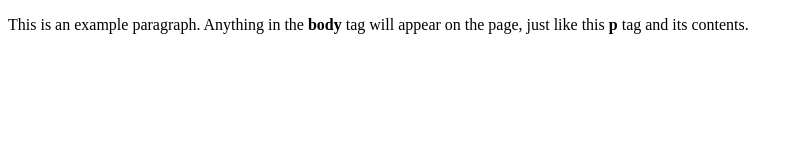
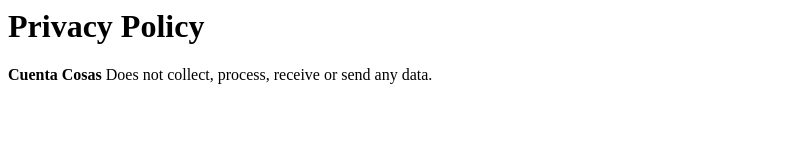
Before and after one commit to bioRex21/privacy, a plain HTML site: page cuentacosas/index.html in a window 1280 px wide. Shown: the whole page, without its empty margins (0-800 px from the left). Drawn offline with Linux system fonts and the light colour scheme.

Commit message:
Cuenta cosas policy

```diff
--- a/cuentacosas/index.html
+++ b/cuentacosas/index.html
@@ -1,9 +1,9 @@
-<!doctype html>
 <html>
   <head>
-    <title>This is the title of the webpage!</title>
+    <title>Privacy Policy</title>
   </head>
   <body>
-    <p>This is an example paragraph. Anything in the <strong>body</strong> tag will appear on the page, just like this <strong>p</strong> tag and its contents.</p>
+      <h1>Privacy Policy</h1>
+     <strong>Cuenta Cosas</strong> Does not collect, process, receive or send any data.</p>
   </body>
 </html>
```
Also changed, not shown: index.html (+0 -1 lines).
